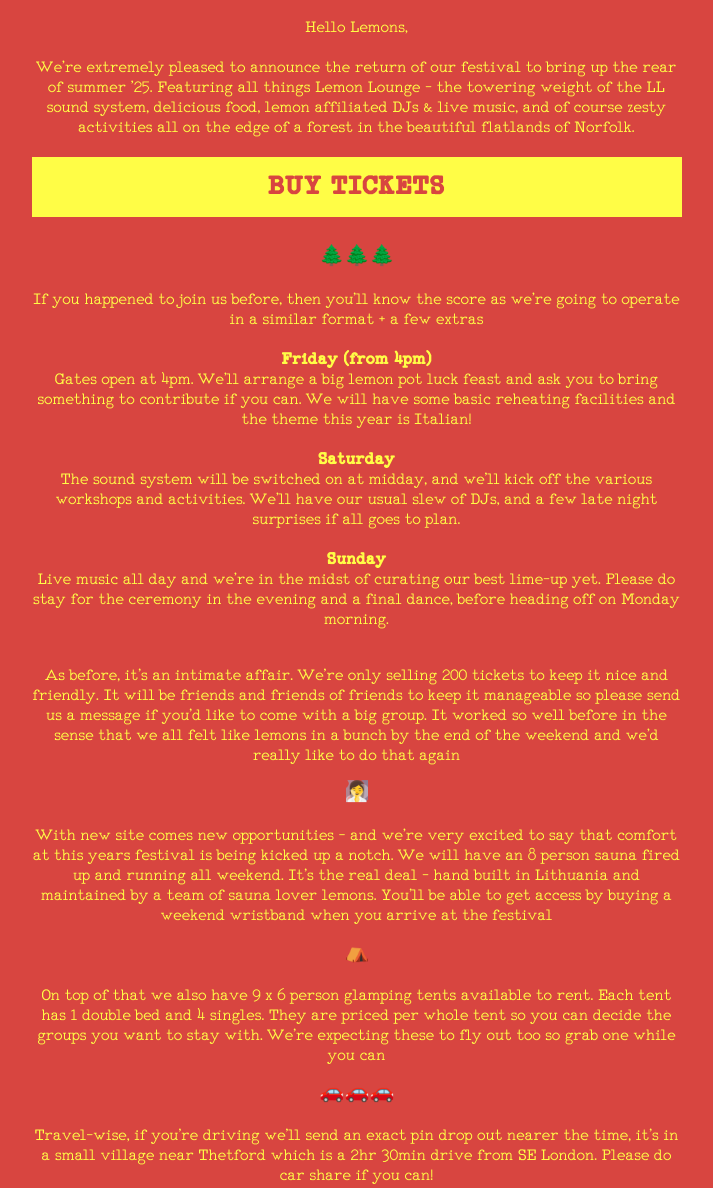
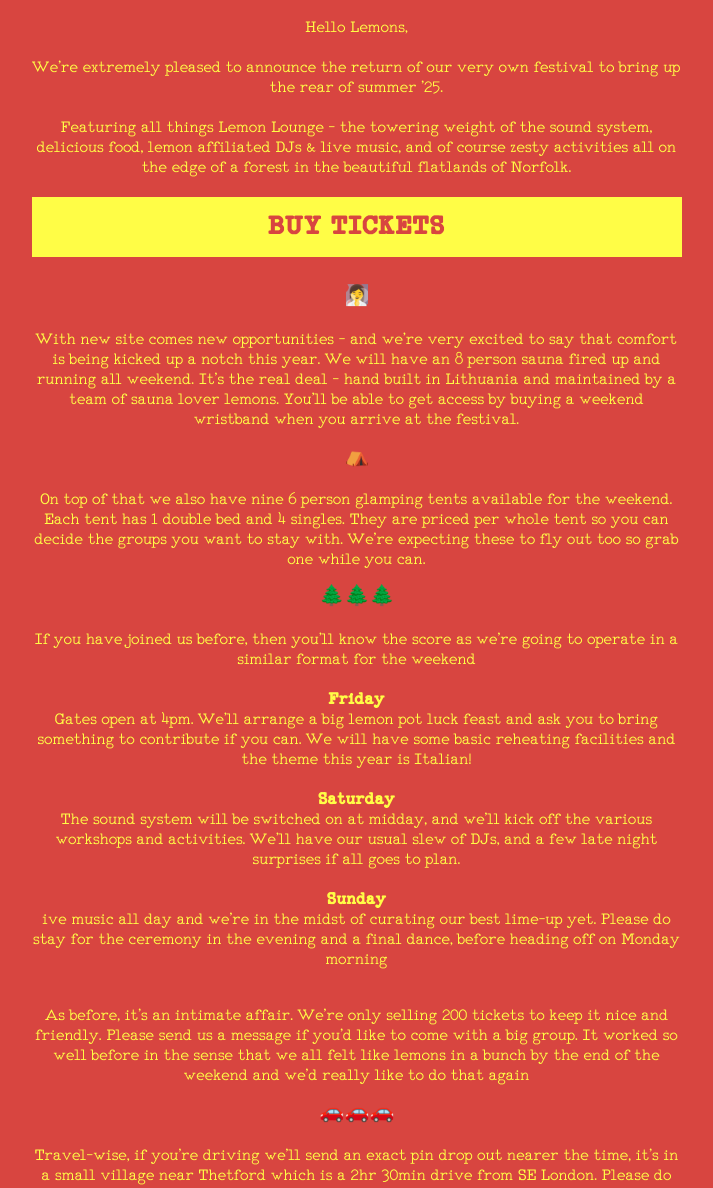
Before and after one commit to jollybully/jollybully.github.io, a plain HTML site: page lemonland25.html in a window 1280 px wide. Shown: the part 687-1875 px from the top of the page, without its empty margins (283-996 px from the left). Drawn offline with Linux system fonts and the light colour scheme.

Commit message:
Revise festival announcement text for clarity and add details about sauna and glamping options

```diff
--- a/lemonland25.html
+++ b/lemonland25.html
@@ -105,66 +105,71 @@
         <p>Hello Lemons,</p>
 
         <p>
-          We’re extremely pleased to announce the return of our festival to
-          bring up the rear of summer ’25. Featuring all things Lemon Lounge -
-          the towering weight of the LL sound system, delicious food, lemon
-          affiliated DJs & live music, and of course zesty activities all on the
-          edge of a forest in the beautiful flatlands of Norfolk.
+          We’re extremely pleased to announce the return of our very own
+          festival to bring up the rear of summer ’25.
+        </p>
+
+        <p>
+          Featuring all things Lemon Lounge - the towering weight of the sound
+          system, delicious food, lemon affiliated DJs & live music, and of
+          course zesty activities all on the edge of a forest in the beautiful
+          flatlands of Norfolk.
         </p>
 
         <a target="_blank" href="https://dandelion.events/e/lemon-land-2025-xx">
           <div class="button">BUY TICKETS</div>
         </a>
 
+        <p class="emoji">🧖‍♀️</p>
+
+        <p>
+          With new site comes new opportunities - and we're very excited to say
+          that comfort is being kicked up a notch this year. We will have an 8
+          person sauna fired up and running all weekend. It's the real deal -
+          hand built in Lithuania and maintained by a team of sauna lover
+          lemons. You'll be able to get access by buying a weekend wristband
+          when you arrive at the festival.
+        </p>
+
+        <p class="emoji">⛺</p>
+
+        <p>
+          On top of that we also have nine 6 person glamping tents available for
+          the weekend. Each tent has 1 double bed and 4 singles. They are priced
+          per whole tent so you can decide the groups you want to stay with.
+          We're expecting these to fly out too so grab one while you can.
+        </p>
+
         <p class="emoji">🌲🌲🌲</p>
 
         <p>
-          If you happened to join us before, then you'll know the score as we're
-          going to operate in a similar format + a few extras
+          If you have joined us before, then you'll know the score as we're
+          going to operate in a similar format for the weekend
         </p>
 
         <p>
-          <span class="bold">Friday (from 4pm)</span><br />
+          <span class="bold">Friday</span><br />
           Gates open at 4pm. We'll arrange a big lemon pot luck feast and ask
           you to bring something to contribute if you can. We will have some
-          basic reheating facilities and the theme this year is Italian!<br /><br />
+          basic reheating facilities and the theme this year is Italian!
+          <br /><br />
           <span class="bold">Saturday</span><br />
           The sound system will be switched on at midday, and we’ll kick off the
           various workshops and activities. We’ll have our usual slew of DJs,
-          and a few late night surprises if all goes to plan.<br /><br />
+          and a few late night surprises if all goes to plan.
+          <br /><br />
           <span class="bold">Sunday</span><br />
-          Live music all day and we’re in the midst of curating our best lime-up
+          ive music all day and we’re in the midst of curating our best lime-up
           yet. Please do stay for the ceremony in the evening and a final dance,
-          before heading off on Monday morning.
+          before heading off on Monday morning
         </p>
         <br />
         <p>
           As before, it's an intimate affair. We're only selling 200 tickets to
-          keep it nice and friendly. It will be friends and friends of friends
-          to keep it manageable so please send us a message if you'd like to
+          keep it nice and friendly. Please send us a message if you'd like to
           come with a big group. It worked so well before in the sense that we
           all felt like lemons in a bunch by the end of the weekend and we'd
           really like to do that again
-        </p>
-
-        <p class="emoji">🧖‍♀️</p>
-
-        <p>
-          With new site comes new opportunities - and we're very excited to say
-          that comfort at this years festival is being kicked up a notch. We
-          will have an 8 person sauna fired up and running all weekend. It's the
-          real deal - hand built in Lithuania and maintained by a team of sauna
-          lover lemons. You'll be able to get access by buying a weekend
-          wristband when you arrive at the festival
-        </p>
-
-        <p class="emoji">⛺️</p>
-
-        <p>
-          On top of that we also have 9 x 6 person glamping tents available to
-          rent. Each tent has 1 double bed and 4 singles. They are priced per
-          whole tent so you can decide the groups you want to stay with. We're
-          expecting these to fly out too so grab one while you can
         </p>
 
         <p class="emoji">🚗🚗🚗</p>
```
